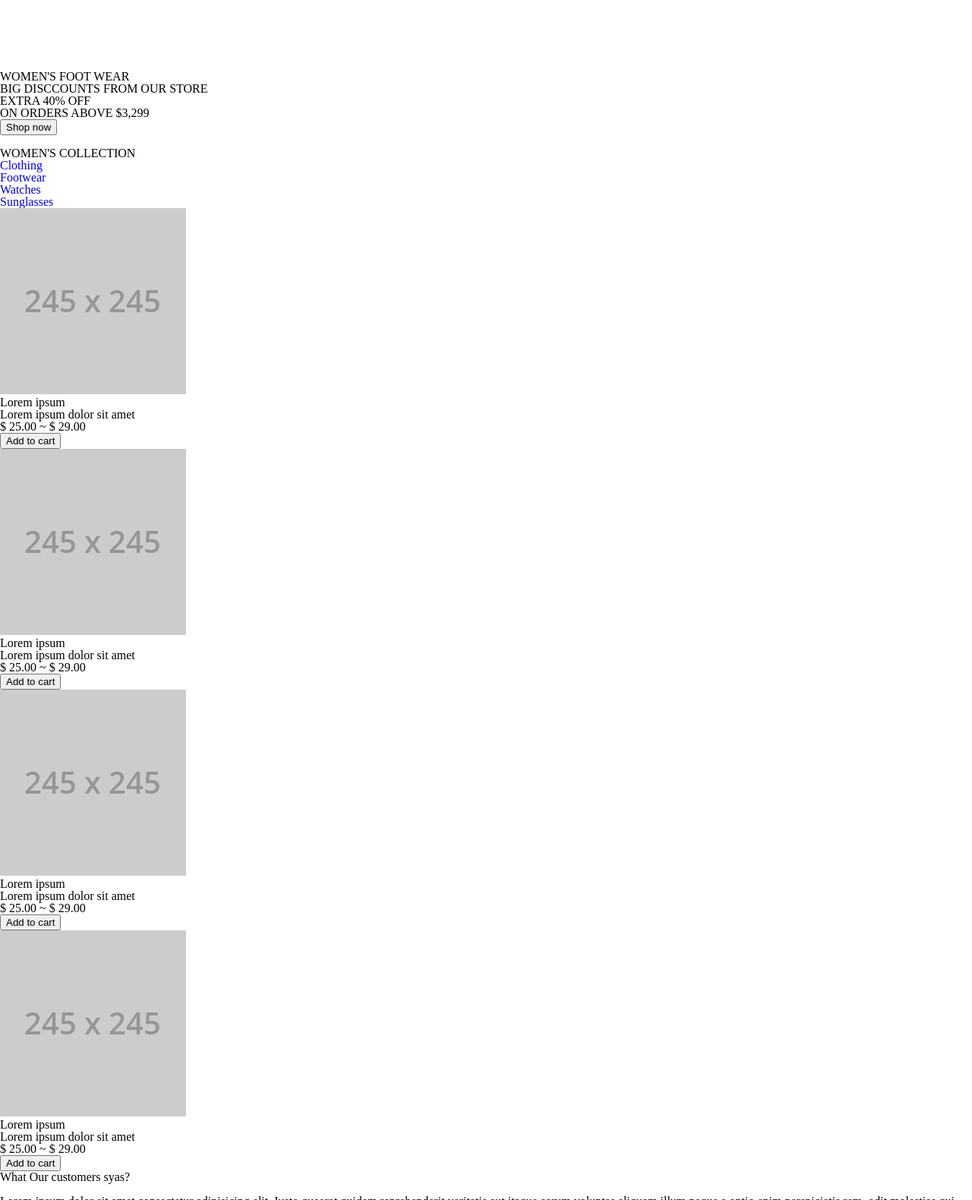
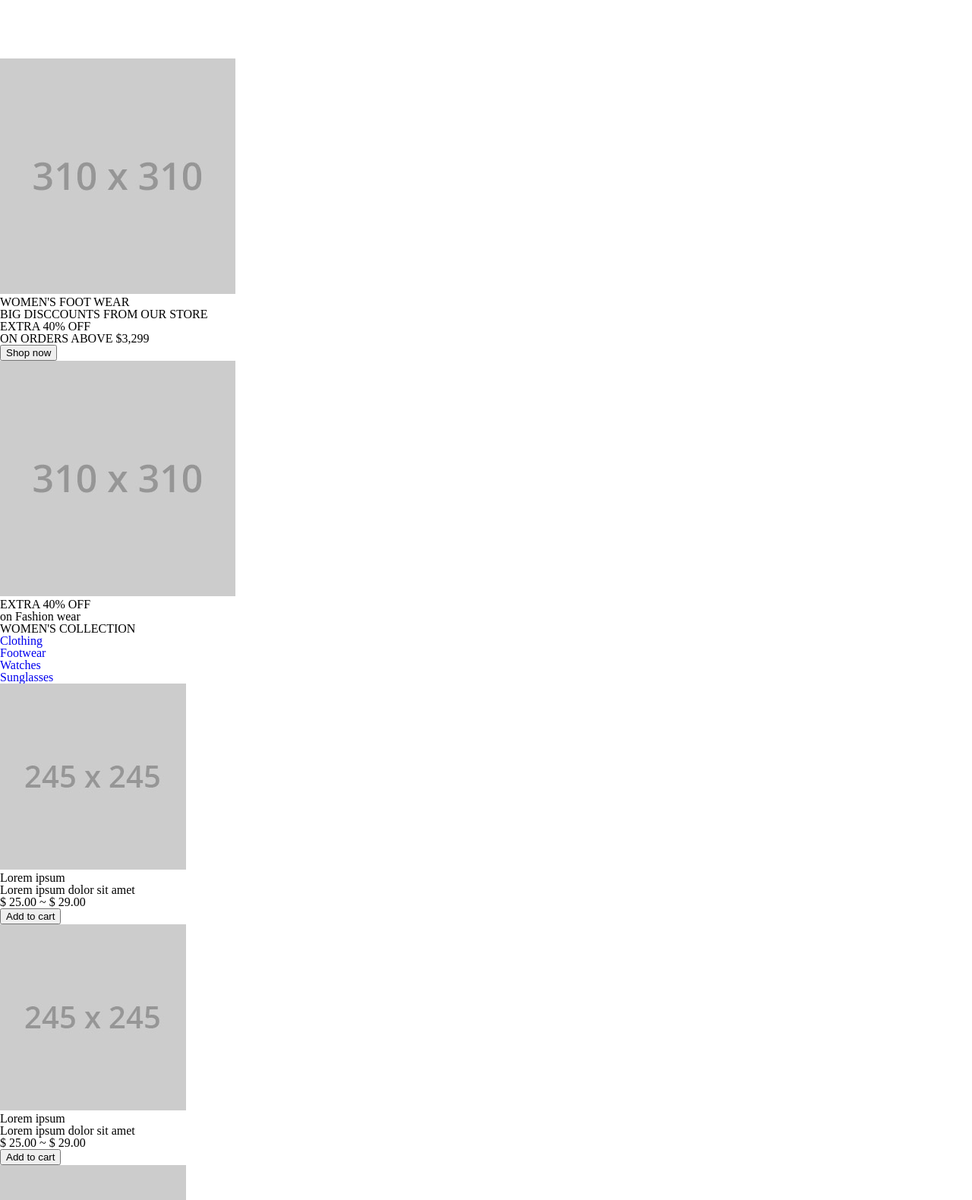
Before and after one commit to roel127/PF02, a website built with Parcel: page index.html in a window 1280 px wide. Shown: the part 2366-3946 px from the top of the page at 76% size. Built offline with nearby package versions, Linux system fonts and the light colour scheme.

Commit message:
html mod

```diff
--- a/index.html
+++ b/index.html
@@ -100,7 +100,7 @@
          </section>
          <section class="box03">
             <div>
-               <p><b>New</b> Collection</p>
+               <p><sapn>New</sapn> Collection</p>
                <p>Lorem ipsum dolor sit amet consectetur, adipisicing elit. Quo, deleniti. Praesentium, impedit.</p>
                <p>Lorem ipsum dolor sit amet consectetur adipisicing elit. Voluptate amet corporis qui ratione eum impedit explicabo, deserunt vitae ab ut magni eius! Quos voluptatibus dolor aliquam aperiam. Velit, dicta veritatis.</p>
                <button type="button">View more</button>
@@ -167,8 +167,9 @@
             </div>
          </section>
          <section class="box05">
+            <div>
                <figure>
-               <img src="" alt="">
+                  <img src="./images/site-img20.jpg" alt="banner image2">
                   <figcaption>
                      <p>WOMEN'S FOOT WEAR</p>
                      <p>BIG DISCCOUNTS FROM OUR STORE</p>
@@ -177,7 +178,14 @@
                      <button type="button">Shop now</button>
                   </figcaption>
                </figure>
-            <img src="" alt="">
+               <figure>
+                  <img src="./images/site-img20.jpg" alt="banner image3">
+                  <figcaption>
+                     <p>EXTRA 40% OFF</p>
+                     <p>on Fashion wear</p>
+                  </figcaption>
+               </figure>
+            </div>
          </section>
          <section class="box06">
             <div>
@@ -242,9 +250,10 @@
       </article>
       <div id="footer">
          <aside>
-            <p><b>What Our</b> customers syas?</p>
+            <div>
+               <p><span>What Our</span> customers syas?</p>
                <figure>
-               <img src="" alt="">
+                  <img src="./images/site-img28.jpg" alt="john Doe">
                   <figcaption>
                      <p>Lorem ipsum dolor sit amet consectetur adipisicing elit. Iusto quaerat quidem reprehenderit veritatis aut itaque earum voluptas aliquam illum neque a optio enim perspiciatis rem, odit molestias qui explicabo voluptates?</p>
                      <dl>
@@ -253,6 +262,7 @@
                      </dl>
                   </figcaption>
                </figure>
+            </div>
          </aside>
          <footer>
             <small>Copyright &copy; 2019 | Design by codelayer</small>
```
Lines whose indentation alone changed are shown as unchanged.
